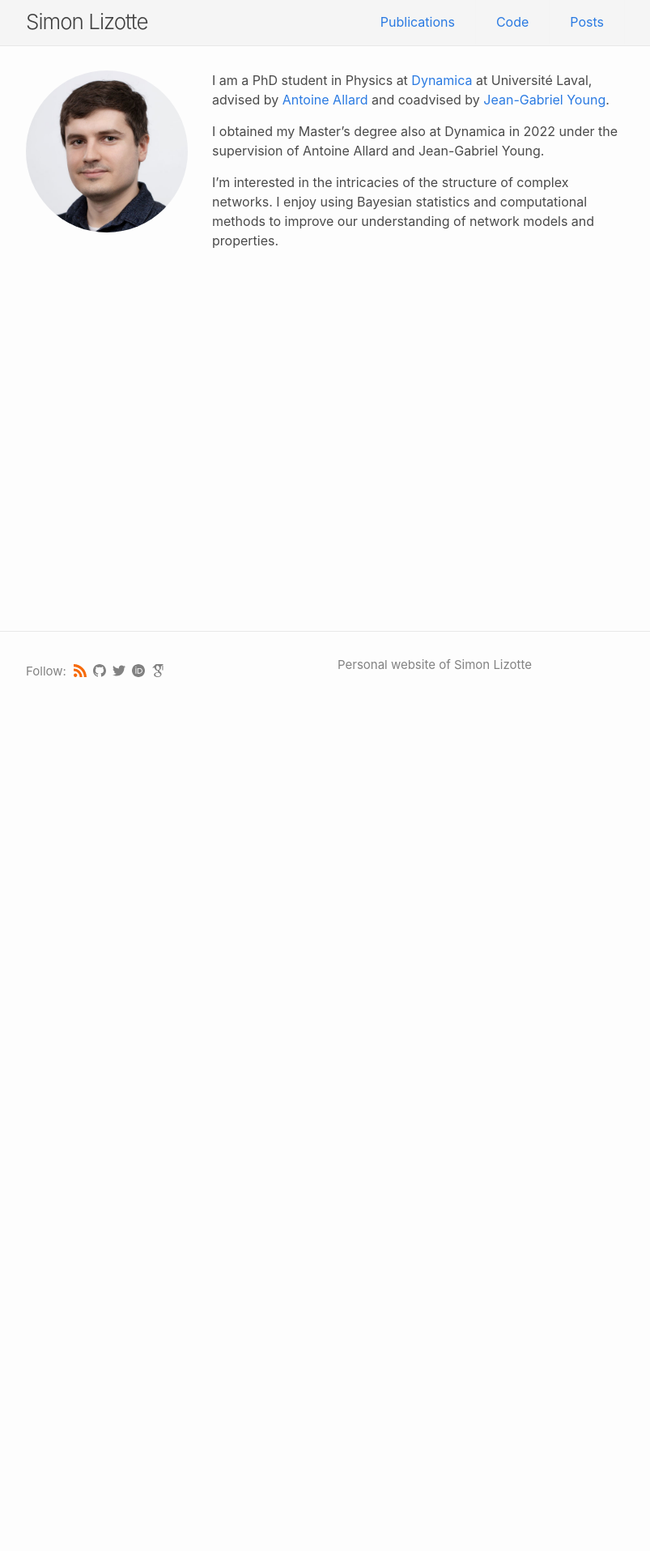
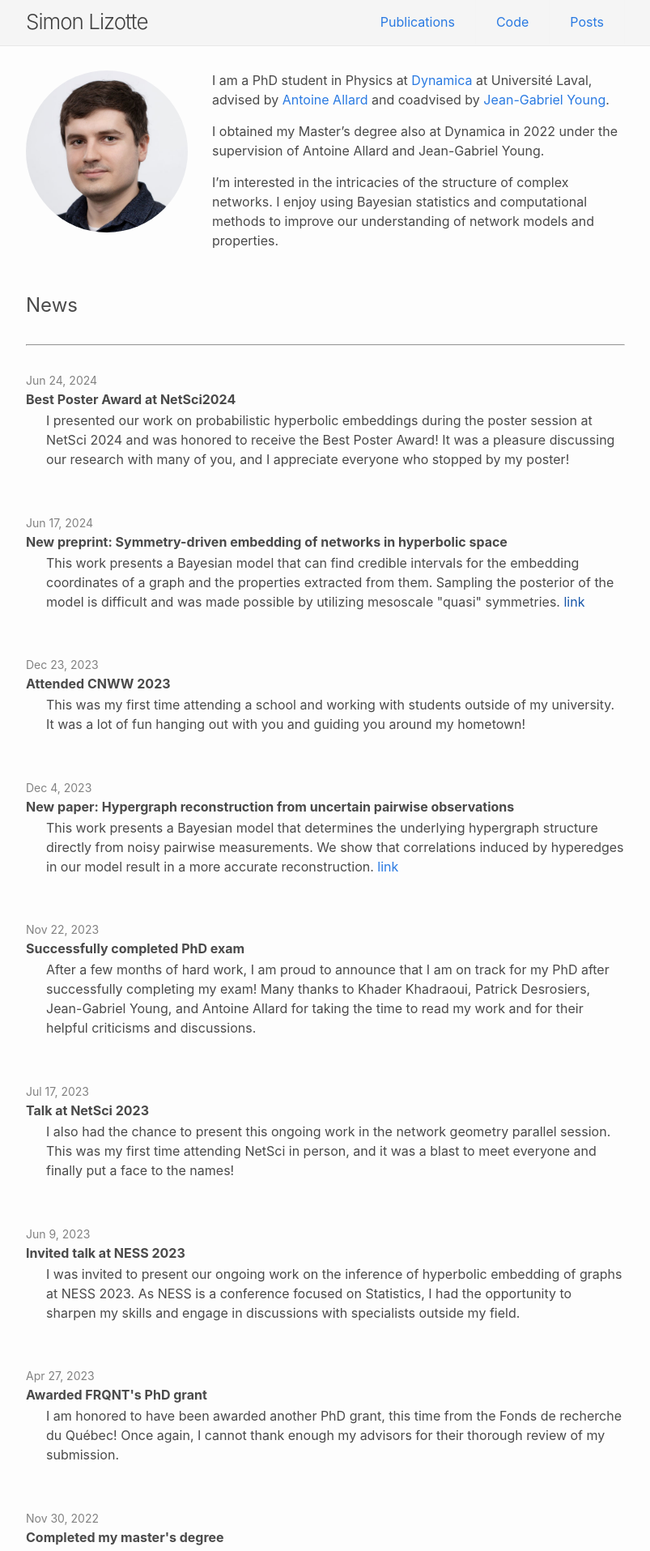
Before and after one commit to SILIZ4/siliz4.github.io, a Jekyll site: the page built from index.md, in a window 1280 px wide. Shown: the top 1915 px of the page at 81% size, without its empty margins (238-1041 px from the left). Built offline with Jekyll 4.4.1, drawn with Linux system fonts in a browser that asks for light colours; before the commit the page ends 900 px from its top, so only the background shows below that; some of the changed text lies outside the part shown.

Commit message:
add news retroactively (woops!), fix invalid sass in gh-pages

```diff
--- /dev/null
+++ b/_data/activity.yml
@@ -0,0 +1,47 @@
+- title: Best Poster Award at NetSci2024
+  date: 2024-06-24
+  description: I presented our work on probabilistic hyperbolic embeddings during the poster session at NetSci 2024 and was honored to receive the Best Poster Award! It was a pleasure discussing our research with many of you, and I appreciate everyone who stopped by my poster!
+
+- title: "New preprint: Symmetry-driven embedding of networks in hyperbolic space"
+  date: 2024-06-17
+  description: This work presents a Bayesian model that can find credible intervals for the embedding coordinates of a graph and the properties extracted from them. Sampling the posterior of the model is difficult and was made possible by utilizing mesoscale "quasi" symmetries. <a href="">link</a>
+
+- title: Attended CNWW 2023
+  date: 2023-12-23
+  description: This was my first time attending a school and working with students outside of my university. It was a lot of fun hanging out with you and guiding you around my hometown!
+
+- title: "New paper: Hypergraph reconstruction from uncertain pairwise observations"
+  date: 2023-12-04
+  description: This work presents a Bayesian model that determines the underlying hypergraph structure directly from noisy pairwise measurements. We show that correlations induced by hyperedges in our model result in a more accurate reconstruction. <a href="https://www.nature.com/articles/s41598-023-48081-w">link</a>
+
+- title: Successfully completed PhD exam
+  date: 2023-11-22
+  description: After a few months of hard work, I am proud to announce that I am on track for my PhD after successfully completing my exam! Many thanks to Khader Khadraoui, Patrick Desrosiers, Jean-Gabriel Young, and Antoine Allard for taking the time to read my work and for their helpful criticisms and discussions.
+
+- title: Talk at NetSci 2023
+  date: 2023-07-17
+  description: I also had the chance to present this ongoing work in the network geometry parallel session. This was my first time attending NetSci in person, and it was a blast to meet everyone and finally put a face to the names!
+
+- title: Invited talk at NESS 2023
+  date: 2023-06-09
+  description: I was invited to present our ongoing work on the inference of hyperbolic embedding of graphs at NESS 2023. As NESS is a conference focused on Statistics, I had the opportunity to sharpen my skills and engage in discussions with specialists outside my field.
+
+- title: Awarded FRQNT's PhD grant
+  date: 2023-04-27
+  description: I am honored to have been awarded another PhD grant, this time from the Fonds de recherche du Québec! Once again, I cannot thank enough my advisors for their thorough review of my submission.
+
+- title: Completed my master's degree
+  date: 2022-11-30
+  description: Today, I submitted the final version of my master's thesis titled "Inférence de la structure d’interactions de données bruitées." I am honored that my work has been recognized with the highest distinction, the Board of Honour, at Université Laval. This achievement would not have been possible without the guidance and excellence of my advisors, Antoine Allard and Jean-Gabriel Young. I am now eager to continue on to my PhD, marking the next step in my academic journey. <a href="https://ulaval.on.worldcat.org/oclc/1355289498">link (french)</a>
+
+- title: Talk at NetSci 2022
+  date: 2022-07-25
+  description: I had the opportunity to present my master’s work during this year's conference. It’s unfortunate that the event was held online, but I look forward to meeting other researchers in the community in the future!
+
+- title: Invited seminar at CIMMUL
+  date: 2022-04-08
+  description: I am honored of being invited for a talk for the first time! I presented how Bayesian inference can be used in order to retrieve higher-order interactions directly from noisy pairwise observations.
+
+- title: Awarded Sentinelle North's PhD grant
+  date: 2021-12-20
+  description: I was awarded my first ever grant from Sentinelle North and still cannot believe it! I am deeply appreciative of the immense help from my advisors Antoine Allard and Jean-Gabriel Young from the writing of this submission to the overall support in my academic journey.
--- a/_layouts/home.html
+++ b/_layouts/home.html
@@ -19,18 +19,26 @@ layout: default
   </div>
 
 
-  {% if site.paginate %}
-    {% assign posts = paginator.posts %}
-  {% else %}
-    {% assign posts = site.posts %}
-  {% endif %}
+  {%- if site.data.activity.size > 0 -%}
+      <h2>News <hr></h2>
 
-
-  {% assign activity = posts %}
-  {%- if site.data.publications.size > 0 -%}
-    {% assign activity = activity | concat: site.data.publications %}
-  {%- endif -%}
-  {%- if site.data.code.size > 0 -%}
-    {% assign activity = activity | concat: site.data.code %}
+      {% for activity in site.data.activity %}
+          <div class="row" style="margin-bottom:4%">
+            <div class="article_info">
+              {%- assign date_format = site.minima.date_format | default: "%b %-d, %Y" -%}
+              <time class="dt-published post-meta" datetime="{{ activity.date | date_to_xmlschema }}" itemprop="datePublished">
+                {{ activity.date | date: date_format }}
+              </time>
+              <br>
+              <b>{{ activity.title }}</b>
+              <div class="code-description">
+              {{ activity.description }}
+              </div>
+            </div>
+            <br/>
+          </div>
+      {% endfor %}
+  {%- else -%}
+      Nothing to show yet.
   {%- endif -%}
 </div>
--- a/_sass/minima/_base.scss
+++ b/_sass/minima/_base.scss
@@ -45,7 +45,7 @@ h1, h2, h3, h4, h5, h6,
 p, blockquote, pre,
 ul, ol, dl, figure,
 %vertical-rhythm {
-  margin-bottom: math.div($spacing-unit, 2);
+  margin-bottom: calc(#{$spacing-unit} / 2);
 }
 
 hr {
@@ -142,7 +142,7 @@ a {
 blockquote {
   color: $brand-color;
   border-left: 4px solid $border-color-01;
-  padding-left: math.div($spacing-unit, 2);
+  padding-left: calc(#{$spacing-unit} / 2);
   @include relative-font-size(1.125);
   font-style: italic;
 
@@ -203,8 +203,8 @@ pre {
   max-width: calc(#{$content-width} - (#{$spacing-unit}));
   margin-right: auto;
   margin-left: auto;
-  padding-right: math.div($spacing-unit, 2);
-  padding-left: math.div($spacing-unit, 2);
+  padding-right: calc(#{$spacing-unit} / 2);
+  padding-left: calc(#{$spacing-unit} / 2);
   @extend %clearfix;
 
   @media screen and (min-width: $on-large) {
@@ -265,7 +265,7 @@ table {
     }
   }
   th, td {
-    padding: math.div($spacing-unit, 3) math.div($spacing-unit, 2);
+    padding: calc($spacing-unit/3) calc($spacing-unit/2);
   }
   th {
     background-color: $table-header-bg-color;
```
Also changed, not shown: Gemfile (+3 -15 lines), Gemfile.lock.
